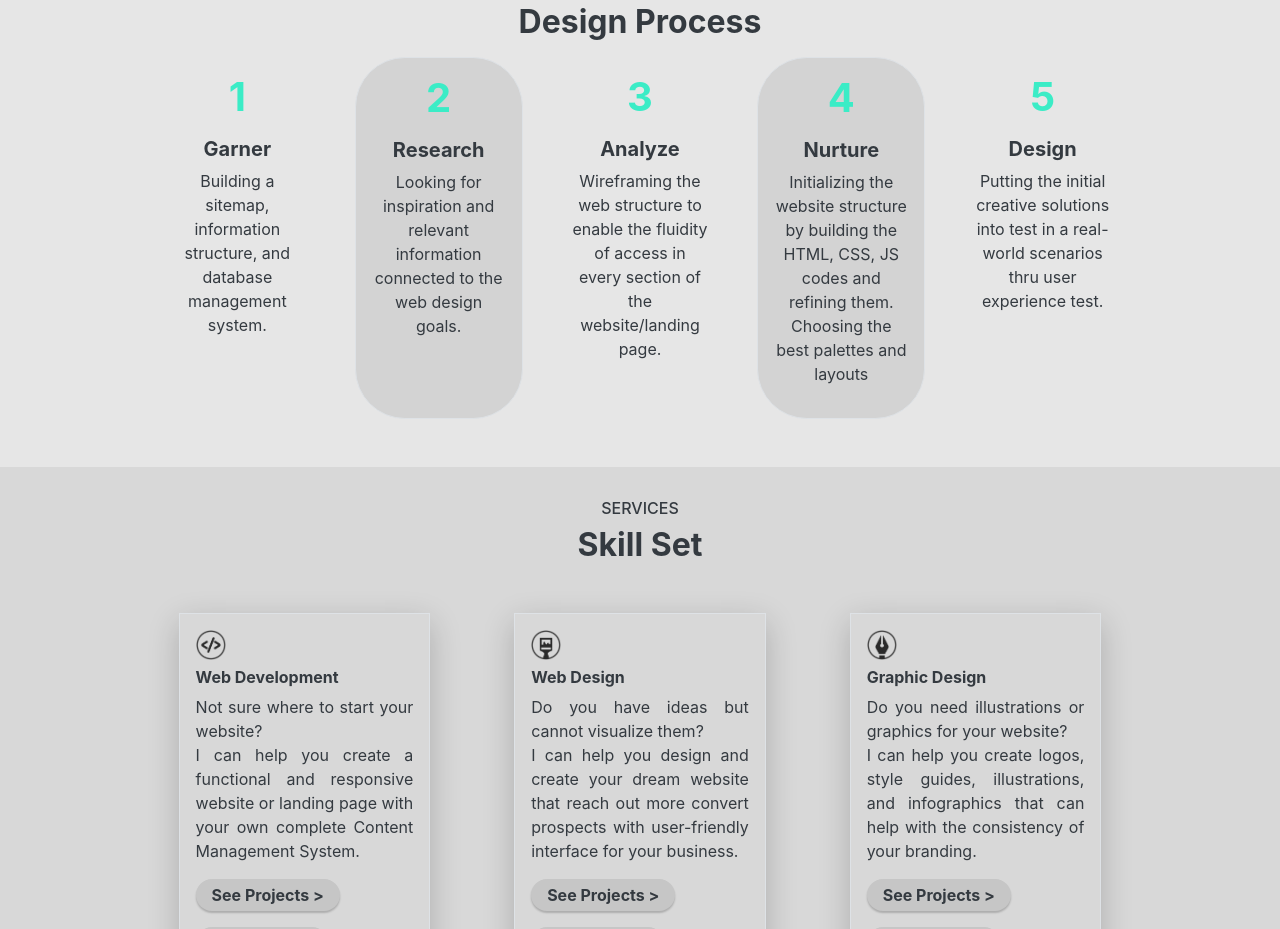
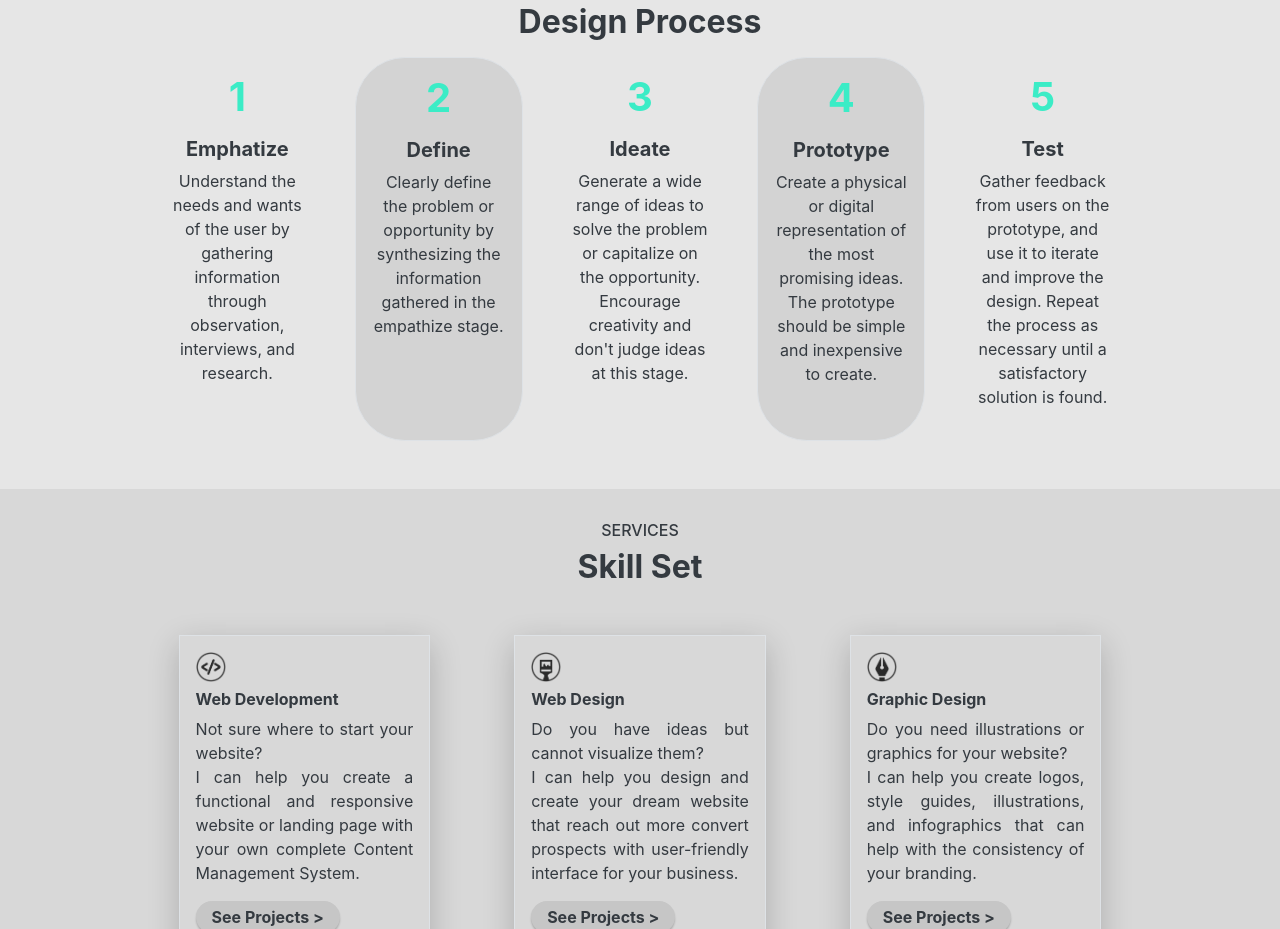
Before and after one commit to titopayns/themarkpayna, a plain HTML site: page index.html in a window 1280 px wide. Shown: the part 1120-2049 px from the top of the page. Drawn offline with nearby package versions, Linux system fonts and the light colour scheme.

Commit message:
Add rev2

```diff
--- a/index.html
+++ b/index.html
@@ -71,11 +71,11 @@
 
 								<a href="https://www.instagram.com/titopayns/?hl=en" target="_blank" title="Instagram"><img width="20" src="./images/ig.png" class="ig"></a>
 
-								<a href="https://dribbble.com/markpayns" target="blank" title="Dribble"><img width="20" src="./images/dribbble.png" class="dribbble"></a>
+								<a href="https://dribbble.com/themarkpayna" target="blank" title="Dribble"><img width="20" src="./images/dribbble.png" class="dribbble"></a>
 
 								<a href="https://www.behance.net/titopayns" target="_blank" title="Behance"><img width="20" src="./images/behance.png" class="behance"></a>
 
-								<a href="https://gitlab.com/batch243-paynaganan" target="_blank" title="Gitlab"><img width="20" src="./images/gitlab.png" class="gitlab"></a>
+								<a href="https://gitlab.com/markpayns" target="_blank" title="Gitlab"><img width="20" src="./images/gitlab.png" class="gitlab"></a>
 						</div>
 
 
@@ -111,7 +111,7 @@
 						</ul>
 						<p class="text-justify">Let us build your viewer's trust and confidence by creating a website that highlights the benefits of engaging in your services.</p>
 
-						<a href="https://www.linkedin.com/in/titopayns/" target="_blank" title="LinkedIn"><button class="Button2 border-0 rounded-pill font-weight-bold text-dark p-1 px-3">LinkedIn &gt;</button></a>
+						<a href="https://www.linkedin.com/in/markpaynaganan/" target="_blank" title="LinkedIn"><button class="Button2 border-0 rounded-pill font-weight-bold text-dark p-1 px-3">LinkedIn &gt;</button></a>
 
 					</div>
 				</div>
@@ -125,32 +125,32 @@
 					<div class="row col-12 text-dark m-0 justify-content-around text-center">
 						<div class="col-lg-2 col-md-10 col-sm-12 mb-md-3 mb-3 p-3 ">
 							<h1 class="number font-weight-bold">1</h1>
-							<h5 class="pt-2 font-weight-bold">Garner</h5>
-							<p class="d-lg-block d-md-block">Building a sitemap, information structure, and database management system.</p>
+							<h5 class="pt-2 font-weight-bold">Emphatize</h5>
+							<p class="d-lg-block d-md-block">Understand the needs and wants of the user by gathering information through observation, interviews, and research.</p>
 						</div>
 
 						<div class="process col-lg-2 col-md-10 col-sm-12 mb-md-3 mb-3 p-3 border">
 							<h1 class="number font-weight-bold">2</h1>
-							<h5 class="pt-2 font-weight-bold">Research</h5>
-							<p class="d-lg-block d-md-block">Looking for inspiration and relevant information connected to the web design goals.</p>
+							<h5 class="pt-2 font-weight-bold">Define</h5>
+							<p class="d-lg-block d-md-block">Clearly define the problem or opportunity by synthesizing the information gathered in the empathize stage.</p>
 						</div>
 
 						<div class="col-lg-2 col-md-10 col-sm-12 mb-md-3 mb-3 p-3 ">
 							<h1 class="number font-weight-bold">3</h1>
-							<h5 class="pt-2 font-weight-bold">Analyze</h5>
-							<p class="d-lg-block d-md-block">Wireframing the web structure to enable the fluidity of access in every section of the website/landing page.</p>
+							<h5 class="pt-2 font-weight-bold">Ideate</h5>
+							<p class="d-lg-block d-md-block">Generate a wide range of ideas to solve the problem or capitalize on the opportunity. Encourage creativity and don't judge ideas at this stage.</p>
 						</div>
 
 						<div class="process col-lg-2 col-md-10 col-sm-12 mb-md-3 mb-3 p-3 border">
 							<h1 class="number font-weight-bold">4</h1>
-							<h5 class="pt-2 font-weight-bold">Nurture</h5>
-							<p class="d-lg-block d-md-block">Initializing the website structure by building the HTML, CSS, JS codes and refining them. Choosing the best palettes and layouts </p>
+							<h5 class="pt-2 font-weight-bold">Prototype</h5>
+							<p class="d-lg-block d-md-block">Create a physical or digital representation of the most promising ideas. The prototype should be simple and inexpensive to create.</p>
 						</div>
 
 						<div class="col-lg-2 col-md-10 col-sm-12 mb-md-3 mb-3 p-3">
 							<h1 class="number font-weight-bold">5</h1>
-							<h5 class="pt-2 font-weight-bold">Design</h5>
-							<p class="d-lg-block d-md-block">Putting the initial creative solutions into test in a real-world scenarios thru user experience test.</p>
+							<h5 class="pt-2 font-weight-bold">Test</h5>
+							<p class="d-lg-block d-md-block">Gather feedback from users on the prototype, and use it to iterate and improve the design. Repeat the process as necessary until a satisfactory solution is found.</p>
 						</div>
 					</div>
 				</div>
@@ -176,7 +176,7 @@
 							<img width="30" src="./images/webdes.png">
 							<h6 class="pt-2 font-weight-bold">Web Design</h6>
 							<p class="d-lg-block d-md-block d-none">Do you have ideas but cannot visualize them? <br/> I can help you design and create your dream website that reach out more convert prospects with user-friendly interface for your business.</p>
-							<a href="https://dribbble.com/markpayns" target="_blank" title="See Projects"><button class="Button2 border-0 rounded-pill font-weight-bold text-dark p-1 px-3 mb-3">See Projects &gt;</button></a>
+							<a href="https://dribbble.com/themarkpayna" target="_blank" title="See Projects"><button class="Button2 border-0 rounded-pill font-weight-bold text-dark p-1 px-3 mb-3">See Projects &gt;</button></a>
 							<a href="https://calendly.com/mark-payns/the-10-minute-business" target="_blank" title="Book a Call"><button class="Button2 border-0 rounded-pill font-weight-bold text-dark p-1 px-3">Book a Call &gt;</button></a>
 						</div>
 
```
